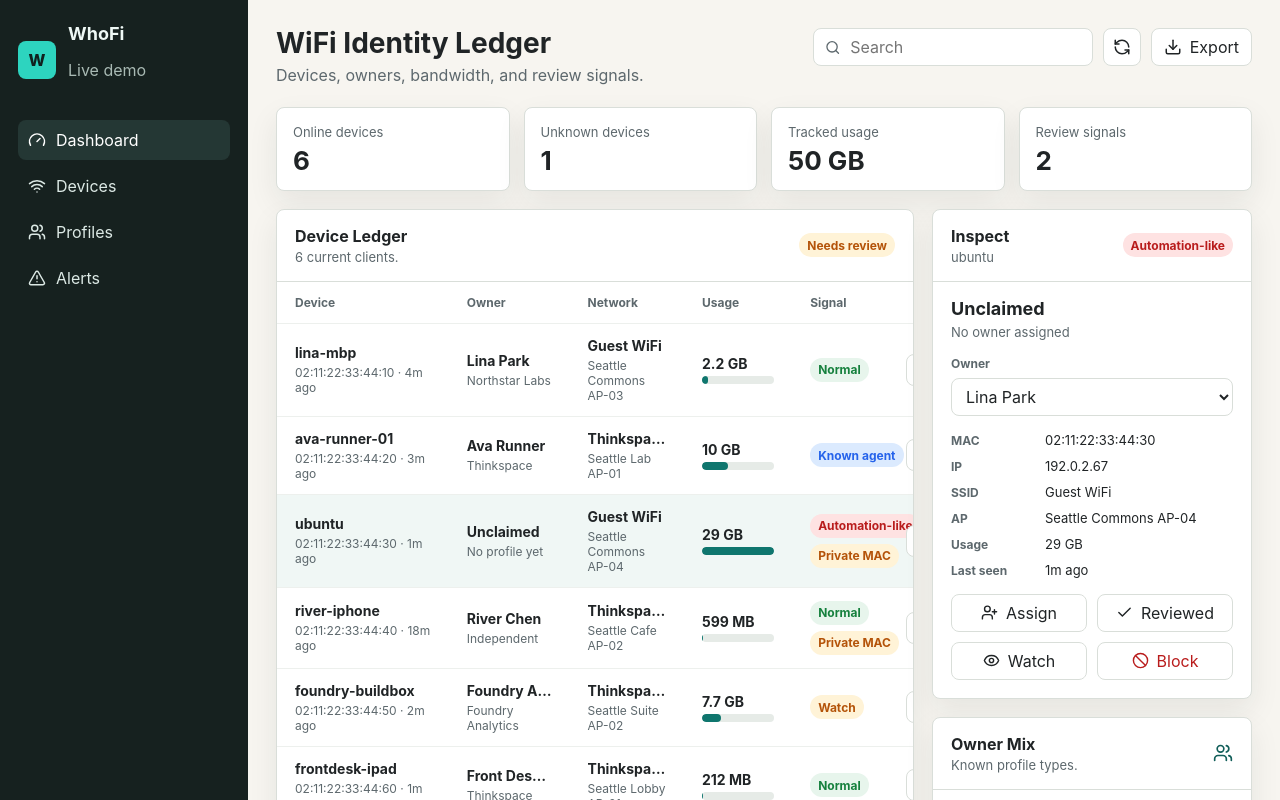
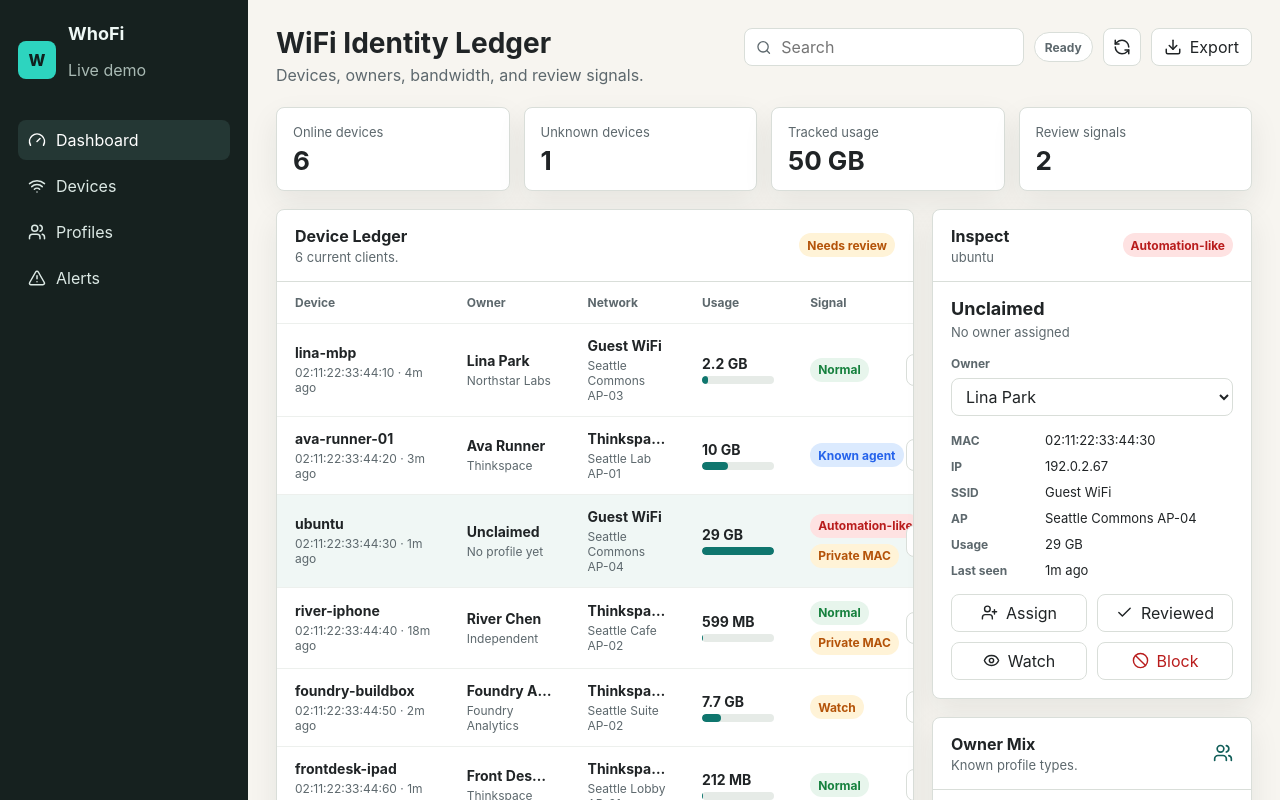
Before and after one commit to peterchee-os/WhoFi, a Next.js app: page / in a window 1280 px wide. Shown: the top 800 px of the page. Built offline with nearby package versions, Linux system fonts and the light colour scheme.

Commit message:
Persist demo review state

```diff
--- a/app/globals.css
+++ b/app/globals.css
@@ -175,6 +175,19 @@ select {
   outline: 0;
   background: transparent;
   color: var(--ink);
+}
+
+.notice-pill {
+  min-height: 30px;
+  border-radius: 999px;
+  border: 1px solid var(--line);
+  background: #ffffff;
+  color: var(--muted);
+  display: inline-flex;
+  align-items: center;
+  padding: 0 10px;
+  font-size: 12px;
+  font-weight: 700;
 }
 
 .icon-button,
--- a/app/page.tsx
+++ b/app/page.tsx
@@ -23,6 +23,11 @@ import { formatBytes, formatRelativeTime, percent } from "@/lib/format";
 import type { Device, DeviceStatus, Profile, RiskState } from "@/lib/types";
 
 type View = "dashboard" | "devices" | "profiles" | "alerts";
+type ReviewState = {
+  profileOverrides: Record<string, string | undefined>;
+  riskOverrides: Record<string, RiskState>;
+  statusOverrides: Record<string, DeviceStatus>;
+};
 
 const navItems: Array<{ id: View; label: string; icon: LucideIcon }> = [
   { id: "dashboard", label: "Dashboard", icon: Gauge },
@@ -32,6 +37,7 @@ const navItems: Array<{ id: View; label: string; icon: LucideIcon }> = [
 ];
 
 const openAlerts = demoAlerts.filter((alert) => alert.status === "open").length;
+const reviewStateKey = "whofi.demo.reviewState";
 
 const profileById = new Map(demoProfiles.map((profile) => [profile.id, profile]));
 const ownerMix = [
@@ -67,6 +73,41 @@ export default function Home() {
   const [profileOverrides, setProfileOverrides] = useState<Record<string, string | undefined>>({});
   const [statusOverrides, setStatusOverrides] = useState<Record<string, DeviceStatus>>({});
   const [riskOverrides, setRiskOverrides] = useState<Record<string, RiskState>>({});
+  const [stateLoaded, setStateLoaded] = useState(false);
+  const [notice, setNotice] = useState("Ready");
+
+  useEffect(() => {
+    const stored = window.localStorage.getItem(reviewStateKey);
+    if (stored) {
+      try {
+        const parsed = JSON.parse(stored) as Partial<ReviewState>;
+        setProfileOverrides(parsed.profileOverrides ?? {});
+        setRiskOverrides(parsed.riskOverrides ?? {});
+        setStatusOverrides(parsed.statusOverrides ?? {});
+      } catch {
+        window.localStorage.removeItem(reviewStateKey);
+      }
+    }
+    setStateLoaded(true);
+  }, []);
+
+  useEffect(() => {
+    if (!stateLoaded) return;
+
+    const nextState: ReviewState = {
+      profileOverrides,
+      riskOverrides,
+      statusOverrides
+    };
+    window.localStorage.setItem(reviewStateKey, JSON.stringify(nextState));
+  }, [profileOverrides, riskOverrides, stateLoaded, statusOverrides]);
+
+  useEffect(() => {
+    if (!notice || notice === "Ready") return;
+
+    const timeout = window.setTimeout(() => setNotice("Ready"), 2200);
+    return () => window.clearTimeout(timeout);
+  }, [notice]);
 
   const devices = useMemo(() => {
     return demoDevices.map((device) => ({
@@ -108,15 +149,48 @@ export default function Home() {
   const assignDevice = (deviceId: string, profileId: string) => {
     setProfileOverrides((current) => ({ ...current, [deviceId]: profileId }));
     setStatusOverrides((current) => ({ ...current, [deviceId]: "claimed" }));
+    setNotice("Owner assigned");
   };
 
   const setDeviceRisk = (deviceId: string, riskState: RiskState) => {
     setRiskOverrides((current) => ({ ...current, [deviceId]: riskState }));
+    setNotice(riskState === "normal" ? "Marked reviewed" : "Device updated");
   };
 
   const blockDevice = (deviceId: string) => {
     setStatusOverrides((current) => ({ ...current, [deviceId]: "revoked" }));
     setRiskOverrides((current) => ({ ...current, [deviceId]: "needs_review" }));
+    setNotice("Device blocked");
+  };
+
+  const resetDemoState = () => {
+    setProfileOverrides({});
+    setRiskOverrides({});
+    setStatusOverrides({});
+    window.localStorage.removeItem(reviewStateKey);
+    setNotice("Reset complete");
+  };
+
+  const exportSnapshot = () => {
+    const payload = {
+      alerts: demoAlerts,
+      devices,
+      exportedAt: new Date().toISOString(),
+      profiles: demoProfiles,
+      reviewState: {
+        profileOverrides,
+        riskOverrides,
+        statusOverrides
+      }
+    };
+    const blob = new Blob([JSON.stringify(payload, null, 2)], { type: "application/json" });
+    const url = URL.createObjectURL(blob);
+    const anchor = document.createElement("a");
+    anchor.href = url;
+    anchor.download = `whofi-snapshot-${new Date().toISOString().slice(0, 10)}.json`;
+    anchor.click();
+    URL.revokeObjectURL(url);
+    setNotice("Snapshot exported");
   };
 
   return (
@@ -169,10 +243,11 @@ export default function Home() {
                 value={query}
               />
             </label>
-            <button className="icon-button" title="Refresh">
+            <span className="notice-pill">{notice}</span>
+            <button className="icon-button" onClick={resetDemoState} title="Reset">
               <RefreshCcw size={18} />
             </button>
-            <button className="text-button" title="Export">
+            <button className="text-button" onClick={exportSnapshot} title="Export">
               <Download size={18} />
               Export
             </button>
```
